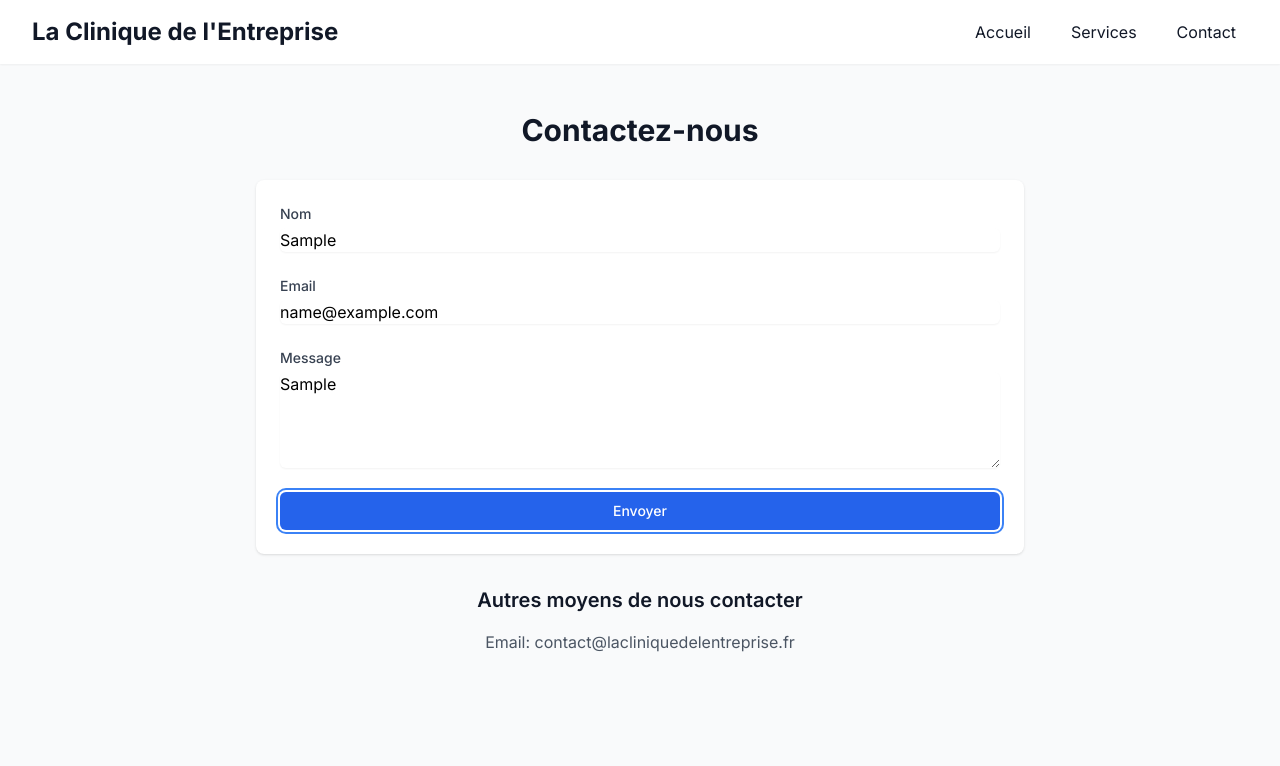
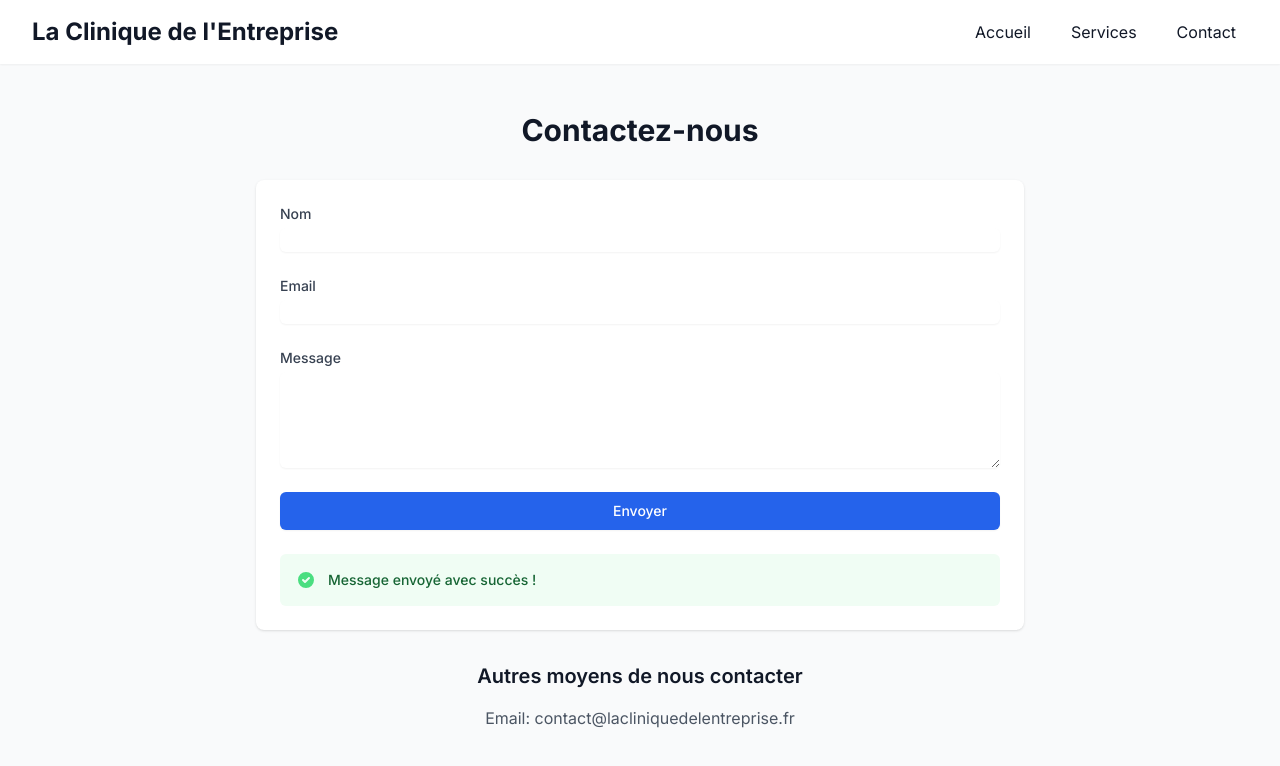
Before and after one commit to LeKibbitz/LCDLE, a Next.js app: page /LCDLE/contact in a window 1280 px wide. Both pictures are taken after typing "Sample", "name@example.com", "Sample" into the empty fields and a click on the button "Envoyer". Shown: the top 766 px of the page. Built offline with nearby package versions, Linux system fonts and the light colour scheme; no server answers.

Commit message:
Add email functionality with EmailJS

```diff
--- a/app/contact/page.tsx
+++ b/app/contact/page.tsx
@@ -2,6 +2,7 @@
 
 import React, { useState } from 'react'
 import Link from 'next/link'
+import emailjs from '@emailjs/browser'
 
 export default function Contact() {
   const [formData, setFormData] = useState({
@@ -9,11 +10,31 @@
     email: '',
     message: '',
   })
+  const [status, setStatus] = useState<'idle' | 'sending' | 'success' | 'error'>('idle')
 
   const handleSubmit = async (e: React.FormEvent) => {
     e.preventDefault()
-    // Here you would typically handle the form submission
-    console.log('Form submitted:', formData)
+    setStatus('sending')
+
+    try {
+      await emailjs.send(
+        process.env.NEXT_PUBLIC_EMAILJS_SERVICE_ID!,
+        process.env.NEXT_PUBLIC_EMAILJS_TEMPLATE_ID!,
+        {
+          from_name: formData.name,
+          from_email: formData.email,
+          message: formData.message,
+          to_email: 'contact@lacliniquedelentreprise.fr',
+        },
+        process.env.NEXT_PUBLIC_EMAILJS_PUBLIC_KEY
+      )
+
+      setStatus('success')
+      setFormData({ name: '', email: '', message: '' })
+    } catch (error) {
+      console.error('Error sending email:', error)
+      setStatus('error')
+    }
   }
 
   const handleChange = (e: React.ChangeEvent<HTMLInputElement | HTMLTextAreaElement>) => {
@@ -106,11 +127,50 @@
             <div>
               <button
                 type="submit"
-                className="w-full flex justify-center py-2 px-4 border border-transparent rounded-md shadow-sm text-sm font-medium text-white bg-blue-600 hover:bg-blue-700 focus:outline-none focus:ring-2 focus:ring-offset-2 focus:ring-blue-500"
+                disabled={status === 'sending'}
+                className={`w-full flex justify-center py-2 px-4 border border-transparent rounded-md shadow-sm text-sm font-medium text-white ${
+                  status === 'sending'
+                    ? 'bg-blue-400 cursor-not-allowed'
+                    : 'bg-blue-600 hover:bg-blue-700 focus:outline-none focus:ring-2 focus:ring-offset-2 focus:ring-blue-500'
+                }`}
               >
-                Envoyer
+                {status === 'sending' ? 'Envoi en cours...' : 'Envoyer'}
               </button>
             </div>
+
+            {status === 'success' && (
+              <div className="rounded-md bg-green-50 p-4">
+                <div className="flex">
+                  <div className="flex-shrink-0">
+                    <svg className="h-5 w-5 text-green-400" viewBox="0 0 20 20" fill="currentColor">
+                      <path fillRule="evenodd" d="M10 18a8 8 0 100-16 8 8 0 000 16zm3.707-9.293a1 1 0 00-1.414-1.414L9 10.586 7.707 9.293a1 1 0 00-1.414 1.414l2 2a1 1 0 001.414 0l4-4z" clipRule="evenodd" />
+                    </svg>
+                  </div>
+                  <div className="ml-3">
+                    <p className="text-sm font-medium text-green-800">
+                      Message envoyé avec succès !
+                    </p>
+                  </div>
+                </div>
+              </div>
+            )}
+
+            {status === 'error' && (
+              <div className="rounded-md bg-red-50 p-4">
+                <div className="flex">
+                  <div className="flex-shrink-0">
+                    <svg className="h-5 w-5 text-red-400" viewBox="0 0 20 20" fill="currentColor">
+                      <path fillRule="evenodd" d="M10 18a8 8 0 100-16 8 8 0 000 16zM8.707 7.293a1 1 0 00-1.414 1.414L8.586 10l-1.293 1.293a1 1 0 101.414 1.414L10 11.414l1.293 1.293a1 1 0 001.414-1.414L11.414 10l1.293-1.293a1 1 0 00-1.414-1.414L10 8.586 8.707 7.293z" clipRule="evenodd" />
+                    </svg>
+                  </div>
+                  <div className="ml-3">
+                    <p className="text-sm font-medium text-red-800">
+                      Une erreur est survenue. Veuillez réessayer plus tard.
+                    </p>
+                  </div>
+                </div>
+              </div>
+            )}
           </form>
 
           <div className="mt-8 text-center">
--- a/app/layout.tsx
+++ b/app/layout.tsx
@@ -1,7 +1,10 @@
-import React from 'react'
+'use client'
+
+import React, { useEffect } from 'react'
 import type { Metadata } from 'next'
 import { Inter } from 'next/font/google'
 import './globals.css'
+import emailjs from '@emailjs/browser'
 
 const inter = Inter({ subsets: ['latin'] })
 
@@ -15,6 +18,12 @@
 }: {
   children: React.ReactNode
 }) {
+  useEffect(() => {
+    if (process.env.NEXT_PUBLIC_EMAILJS_PUBLIC_KEY) {
+      emailjs.init(process.env.NEXT_PUBLIC_EMAILJS_PUBLIC_KEY)
+    }
+  }, [])
+
   return (
     <html lang="fr">
       <body className={inter.className}>
```
